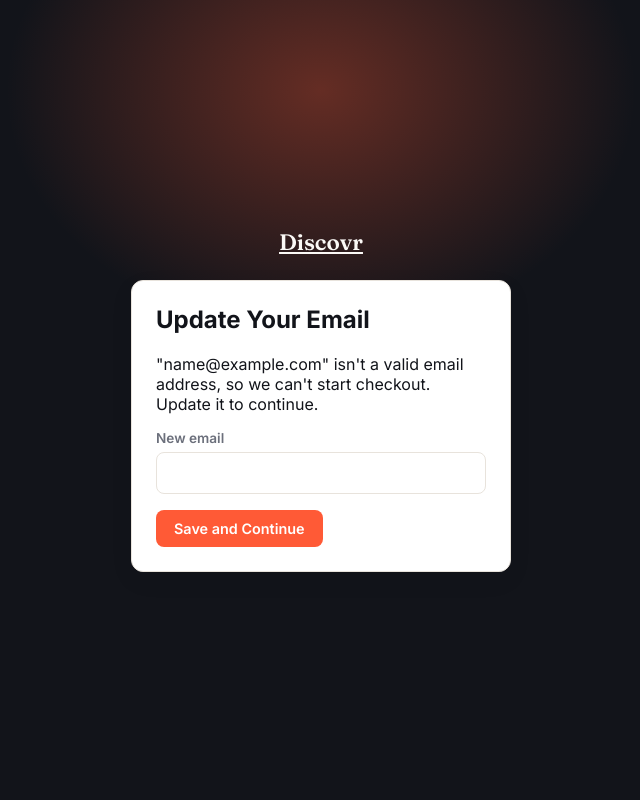
After one commit to Sarabav/discovr, a Flask app: page /account/email in a window 1280 px wide. The commit adds this page. Shown: the whole page, without its empty margins (319-959 px from the left). Run offline with Flask 3, Linux system fonts and the light colour scheme; the visitor is signed in with stand-in values (Sample User, id 1); data comes from the database, SQL or seed files in the repository; some libraries are stand-ins or nearby versions.

Commit message:
Fix Stripe checkout crash on invalid email (InvalidRequestError -> 500)
Reproduced the reported bug directly against Stripe's API: a stored
email like "mum@123" made stripe.checkout.Session.create() raise
InvalidRequestError, unhandled, straight into a 500.

1. src.auth.is_valid_email (WHATWG HTML5 email pattern) now gates
   signup for real, instead of the old "contains @" check.
2. Every Stripe call in src/billing.py is wrapped in
   try/except stripe.error.StripeError, logs the real error to
   stderr, and raises a new BillingError with a plain message instead.
   app.py catches only BillingError -- it still never imports the
   stripe SDK directly -- and flashes the message (dashboard.html now
   renders flashes, which it didn't before).
3. /checkout validates the account's *stored* email before ever
   calling Stripe (covers accounts that predate the signup check) and
   redirects to a new /account/email form instead of sending Stripe a
   value it'll reject.

Verified against Stripe's real test API: reproduced the exact
InvalidRequestError first, then walked the fixed flow end to end
through the actual running app using the real pre-existing bad
account -- /checkout redirected to the fix-email prompt instead of
crashing, an invalid replacement was rejected, and a valid one
produced a real Stripe Checkout URL.

Co-Authored-By: Claude Sonnet 5 <noreply@anthropic.com>

```diff
--- a/app.py
+++ b/app.py
@@ -16,6 +16,7 @@ from src.agent.graph import BLOCKERS_MARKER, PROJECTION_MARKER, run_agent_loop
 from src.agents import load_knowledge_base, load_prompt, save_knowledge_base, save_prompt
 from src.auth import (
     admin_required,
+    is_valid_email,
     login as authenticate,
     login_required,
     paid_required,
@@ -28,7 +29,7 @@ from src.chatbot import (
     describe_progress,
     resolve_finding_ref,
 )
-from src.billing import confirm_checkout_session, create_checkout_session, refund_payment
+from src.billing import BillingError, confirm_checkout_session, create_checkout_session, refund_payment
 from src.checkers import summarize_schema
 from src.components.find_mentions import city_from_address, find_mentions
 from src.components.fix_generator import generate_verified_fix
@@ -48,9 +49,11 @@ from src.store import (
     get_findings,
     get_fixes_for_run,
     get_latest_analysis,
+    get_user_by_email,
     get_user_by_id,
     set_paid,
     update_business_website,
+    update_user_email,
 )
 from src.supabase_store import clone_local_to_supabase
 from src.rag import (
@@ -149,20 +152,57 @@ def start_checkout():
     user = get_user_by_id(session["user_id"])
     if user["paid"]:
         return redirect(url_for("dashboard_page"))
-    checkout_url = create_checkout_session(
-        user_id=user["id"],
-        user_email=user["email"],
-        success_url=url_for("checkout_success", _external=True) + "?session_id={CHECKOUT_SESSION_ID}",
-        cancel_url=url_for("dashboard_page", _external=True),
-    )
+
+    # Belt-and-braces: signup already rejects a malformed email, but an
+    # account could predate that check (or have been provisioned
+    # directly) -- catching it here means Stripe never sees a bad value
+    # in the first place, rather than us finding out from its error.
+    if not is_valid_email(user["email"]):
+        return redirect(url_for("update_email_page"))
+
+    try:
+        checkout_url = create_checkout_session(
+            user_id=user["id"],
+            user_email=user["email"],
+            success_url=url_for("checkout_success", _external=True) + "?session_id={CHECKOUT_SESSION_ID}",
+            cancel_url=url_for("dashboard_page", _external=True),
+        )
+    except BillingError as error:
+        flash(str(error))
+        return redirect(url_for("dashboard_page"))
     return redirect(checkout_url)
+
+
+@app.route("/account/email", methods=["GET", "POST"])
+@login_required
+def update_email_page():
+    user = get_user_by_id(session["user_id"])
+
+    if request.method == "POST":
+        new_email = request.form.get("email", "").strip().lower()
+        if not is_valid_email(new_email):
+            return render_template("update_email.html", current_email=user["email"], error="Enter a valid email address.")
+        existing = get_user_by_email(new_email)
+        if existing is not None and existing["id"] != user["id"]:
+            return render_template("update_email.html", current_email=user["email"], error="That email is already in use.")
+
+        update_user_email(user["id"], new_email)
+        flash("Email updated.")
+        return redirect(url_for("start_checkout"))
+
+    return render_template("update_email.html", current_email=user["email"])
 
 
 @app.route("/checkout/success")
 @login_required
 def checkout_success():
     session_id = request.args.get("session_id")
-    payment_intent_id = confirm_checkout_session(session_id, session["user_id"]) if session_id else None
+    try:
+        payment_intent_id = confirm_checkout_session(session_id, session["user_id"]) if session_id else None
+    except BillingError as error:
+        flash(str(error))
+        return redirect(url_for("dashboard_page"))
+
     if payment_intent_id:
         set_paid(session["user_id"], True, payment_intent_id)
         flash("Payment successful — welcome to Discovr!")
@@ -179,8 +219,8 @@ def _refund_user(user):
         return False, "This user has no payment to refund."
     try:
         refund_payment(user["stripe_payment_intent_id"])
-    except Exception as error:
-        return False, f"Refund failed: {error}"
+    except BillingError as error:
+        return False, str(error)
     set_paid(user["id"], False)
     return True, "Refund issued."
 
--- a/src/auth.py
+++ b/src/auth.py
@@ -4,6 +4,7 @@ Kept separate from routes (app.py) and from raw SQL (src/db.py) so each
 layer has one job.
 """
 
+import re
 from functools import wraps
 
 from flask import abort, redirect, session, url_for
@@ -13,11 +14,27 @@ from src.store import create_user, get_user_by_email, get_user_by_id
 
 MIN_PASSWORD_LENGTH = 8
 
+# The WHATWG HTML5 email input pattern -- not full RFC 5322, but a real
+# shape check (local@label.label, domain requires a dot) rather than
+# "contains @". Rejects things like "mum@123" that a bare `"@" in email`
+# check let through, which broke Stripe checkout downstream.
+EMAIL_RE = re.compile(
+    r"^[a-zA-Z0-9.!#$%&'*+/=?^_`{|}~-]+@[a-zA-Z0-9]"
+    r"(?:[a-zA-Z0-9-]{0,61}[a-zA-Z0-9])?"
+    r"(?:\.[a-zA-Z0-9](?:[a-zA-Z0-9-]{0,61}[a-zA-Z0-9])?)+$"
+)
+
+
+def is_valid_email(email):
+    return bool(email) and bool(EMAIL_RE.match(email))
+
 
 def signup(email, password):
     """Create a new account for an email not seen before. Returns (user, error)."""
     if not email:
         return None, "Email is required."
+    if not is_valid_email(email):
+        return None, "Enter a valid email address."
     if not password or len(password) < MIN_PASSWORD_LENGTH:
         return None, f"Password must be at least {MIN_PASSWORD_LENGTH} characters."
 
--- a/src/billing.py
+++ b/src/billing.py
@@ -7,10 +7,19 @@ the other heavy/optional imports lazy-loaded elsewhere in this app.
 """
 
 import os
+import sys
 
 PRICE_USD_CENTS = 500
 CURRENCY = "usd"
 PRODUCT_NAME = "Discovr chatbot access"
+
+
+class BillingError(Exception):
+    """Raised whenever a Stripe call fails. The message is written to be
+    shown to the user as-is; the real stripe.error.StripeError is always
+    logged to stderr first, so app.py can catch just this one exception
+    type without importing the stripe SDK itself -- it never needs to
+    know Stripe was involved, only that billing failed."""
 
 
 def _client():
@@ -20,39 +29,63 @@ def _client():
     return stripe
 
 
+def _fail(log_context, user_message, error):
+    print(f"Stripe error ({log_context}): {error}", file=sys.stderr)
+    raise BillingError(user_message) from error
+
+
 def create_checkout_session(user_id, user_email, success_url, cancel_url):
     """Creates a one-time $5 Checkout Session for user_id and returns its
     hosted URL. client_reference_id carries the user id so
     confirm_checkout_session can verify it later against Stripe's own
-    record, not a client-supplied value."""
+    record, not a client-supplied value.
+
+    Raises BillingError (never a raw stripe.error.StripeError) on
+    failure -- most commonly an invalid customer_email, which Stripe
+    rejects with a 400 rather than silently ignoring."""
     stripe = _client()
-    session = stripe.checkout.Session.create(
-        mode="payment",
-        payment_method_types=["card"],
-        line_items=[
-            {
-                "price_data": {
-                    "currency": CURRENCY,
-                    "product_data": {"name": PRODUCT_NAME},
-                    "unit_amount": PRICE_USD_CENTS,
-                },
-                "quantity": 1,
-            }
-        ],
-        client_reference_id=user_id,
-        customer_email=user_email,
-        success_url=success_url,
-        cancel_url=cancel_url,
-    )
+    try:
+        session = stripe.checkout.Session.create(
+            mode="payment",
+            payment_method_types=["card"],
+            line_items=[
+                {
+                    "price_data": {
+                        "currency": CURRENCY,
+                        "product_data": {"name": PRODUCT_NAME},
+                        "unit_amount": PRICE_USD_CENTS,
+                    },
+                    "quantity": 1,
+                }
+            ],
+            client_reference_id=user_id,
+            customer_email=user_email,
+            success_url=success_url,
+            cancel_url=cancel_url,
+        )
+    except stripe.error.StripeError as error:
+        _fail(
+            "create_checkout_session",
+            "We couldn't start checkout — please check your email address on your account.",
+            error,
+        )
     return session.url
 
 
 def confirm_checkout_session(session_id, expected_user_id):
     """Retrieves the session from Stripe -- never trusts client-supplied
     query params -- and returns the payment_intent id if payment
-    actually succeeded for expected_user_id, else None."""
+    actually succeeded for expected_user_id, else None. Raises
+    BillingError if Stripe itself can't be reached."""
     stripe = _client()
-    session = stripe.checkout.Session.retrieve(session_id)
+    try:
+        session = stripe.checkout.Session.retrieve(session_id)
+    except stripe.error.StripeError as error:
+        _fail(
+            "confirm_checkout_session",
+            "We couldn't confirm your payment — please try again or contact support.",
+            error,
+        )
     if session.client_reference_id != expected_user_id:
         return None
     if session.payment_status != "paid":
@@ -61,7 +94,15 @@ def confirm_checkout_session(session_id, expected_user_id):
 
 
 def refund_payment(payment_intent_id):
-    """Issues a full refund for a payment_intent. Raises on failure (e.g.
-    already refunded) -- callers decide how to surface that."""
+    """Issues a full refund for a payment_intent. Raises BillingError on
+    failure (e.g. already refunded, or Stripe unreachable) -- callers
+    decide how to surface that."""
     stripe = _client()
-    stripe.Refund.create(payment_intent=payment_intent_id)
+    try:
+        stripe.Refund.create(payment_intent=payment_intent_id)
+    except stripe.error.StripeError as error:
+        _fail(
+            "refund_payment",
+            "We couldn't process the refund — please try again or contact support.",
+            error,
+        )
--- a/src/db.py
+++ b/src/db.py
@@ -223,6 +223,11 @@ def set_password(email, password_hash):
         )
 
 
+def update_user_email(user_id, email):
+    with transaction() as connection:
+        connection.execute("UPDATE users SET email = ? WHERE id = ?", (email, user_id))
+
+
 def get_business(business_id):
     with transaction() as connection:
         return connection.execute(
--- a/src/store.py
+++ b/src/store.py
@@ -40,6 +40,10 @@ def set_admin(email, is_admin=True):
 
 def set_password(email, password_hash):
     return _backend().set_password(email, password_hash)
+
+
+def update_user_email(user_id, email):
+    return _backend().update_user_email(user_id, email)
 
 
 def set_paid(user_id, paid, payment_intent_id=None):
--- a/src/supabase_store.py
+++ b/src/supabase_store.py
@@ -165,6 +165,10 @@ def set_admin(email, is_admin=True):
 
 def set_password(email, password_hash):
     _table("users").update({"password_hash": password_hash}).eq("email", email).execute()
+
+
+def update_user_email(user_id, email):
+    _table("users").update({"email": email}).eq("id", user_id).execute()
 
 
 def set_paid(user_id, paid, payment_intent_id=None):
--- a/templates/dashboard.html
+++ b/templates/dashboard.html
@@ -24,6 +24,11 @@
 
   <main class="chat-main">
     <div class="chat-column">
+      {% with messages = get_flashed_messages() %}
+        {% if messages %}
+          <div class="flash-message">{{ messages[0] }}</div>
+        {% endif %}
+      {% endwith %}
       <div id="chat-messages" class="chat-messages">
         <div id="empty-state" class="empty-state">
           <p id="empty-state-text">Discovr checks how visible your business is to AI assistants like ChatGPT and Perplexity, and tells you exactly what to fix.</p>
--- /dev/null
+++ b/templates/update_email.html
@@ -0,0 +1,34 @@
+<!DOCTYPE html>
+<html lang="en">
+<head>
+  <meta charset="UTF-8">
+  <meta name="viewport" content="width=device-width, initial-scale=1.0">
+  <title>Discovr — Update Email</title>
+  <link rel="stylesheet" href="{{ url_for('static', filename='style.css') }}">
+  <link rel="stylesheet" href="{{ url_for('static', filename='auth.css') }}">
+</head>
+<body class="auth-page">
+  <div class="auth-glow"></div>
+
+  <main class="auth-shell">
+    <a class="auth-logo" href="{{ url_for('landing_page') }}">Discovr</a>
+
+    <section class="card auth-card">
+      <h2>Update Your Email</h2>
+      <p class="settings-hint">"{{ current_email }}" isn't a valid email address, so we can't start checkout. Update it to continue.</p>
+
+      {% if error %}
+        <div class="error-message">{{ error }}</div>
+      {% endif %}
+
+      <form method="post">
+        <div class="field">
+          <label for="email">New email</label>
+          <input type="email" id="email" name="email" required>
+        </div>
+        <button type="submit">Save and Continue</button>
+      </form>
+    </section>
+  </main>
+</body>
+</html>
```
Also changed, not shown: CLAUDE.md (+1 -1 lines), README.md.
